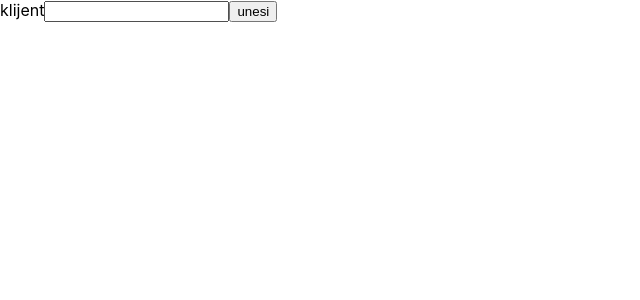
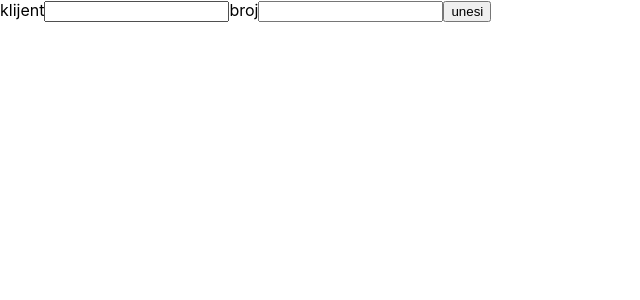
Before and after one commit to DamirRa/input-component, a React (Create React App) app: page / in a window 1280 px wide. Shown: the top 300 px of the page, without its empty margins (0-640 px from the left). Built offline with nearby package versions, Linux system fonts and the light colour scheme.

Commit message:
two inputs

```diff
--- a/src/components/Form.js
+++ b/src/components/Form.js
@@ -16,6 +16,14 @@ const Form = () => {
           value={data.klijent}
           onChange={handleInput}
         />
+        <label htmlFor='broj'>broj</label>
+        <input
+          type='text'
+          name='broj'
+          id='broj'
+          value={data.broj}
+          onChange={handleInput}
+        />
         <button type='submit' onClick={handleSubmit}>
           unesi
         </button>
--- a/src/components/List.js
+++ b/src/components/List.js
@@ -9,10 +9,13 @@ const List = () => {
   return (
     <div>
       {list.map((item) => {
-        const { id, klijent } = item
+        const { id, klijent, broj } = item
         return (
           <div key={id} className='list-container'>
             <h5>{klijent}</h5>
+            <EditBtn id={id} />
+            {id === editId && edit ? <EditField /> : null}
+            <h5>{broj}</h5>
             <EditBtn id={id} />
             {id === editId && edit ? <EditField /> : null}
           </div>
--- a/src/context/context.js
+++ b/src/context/context.js
@@ -3,7 +3,7 @@ import React, { useContext, useState } from 'react'
 const AppContext = React.createContext()
 
 const AppProvider = ({ children }) => {
-  const [data, setData] = useState({ klijent: '' })
+  const [data, setData] = useState({ klijent: '', broj: '' })
   const [list, setList] = useState([])
   const [edit, setEdit] = useState(false)
   const [editId, setEditId] = useState(null)
@@ -14,7 +14,7 @@ const AppProvider = ({ children }) => {
     const newData = { ...data, id: new Date().getTime().toString() }
 
     setList([...list, newData])
-    setData({ klijent: '' })
+    setData({ klijent: '', broj: '' })
     setEdit(false)
   }
 
@@ -35,7 +35,7 @@ const AppProvider = ({ children }) => {
       list.map((item) => {
         console.log(item)
         if (item.id === editId) {
-          return { ...item, klijent: editData }
+          return { ...item, klijent: editData, broj: editData }
         }
         return item
       })
```
